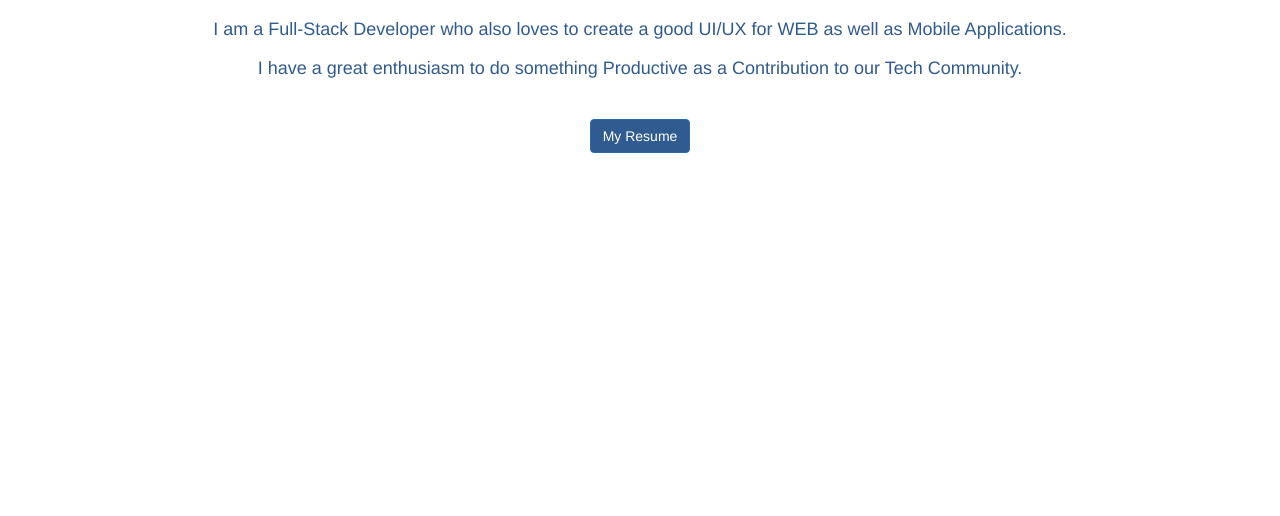
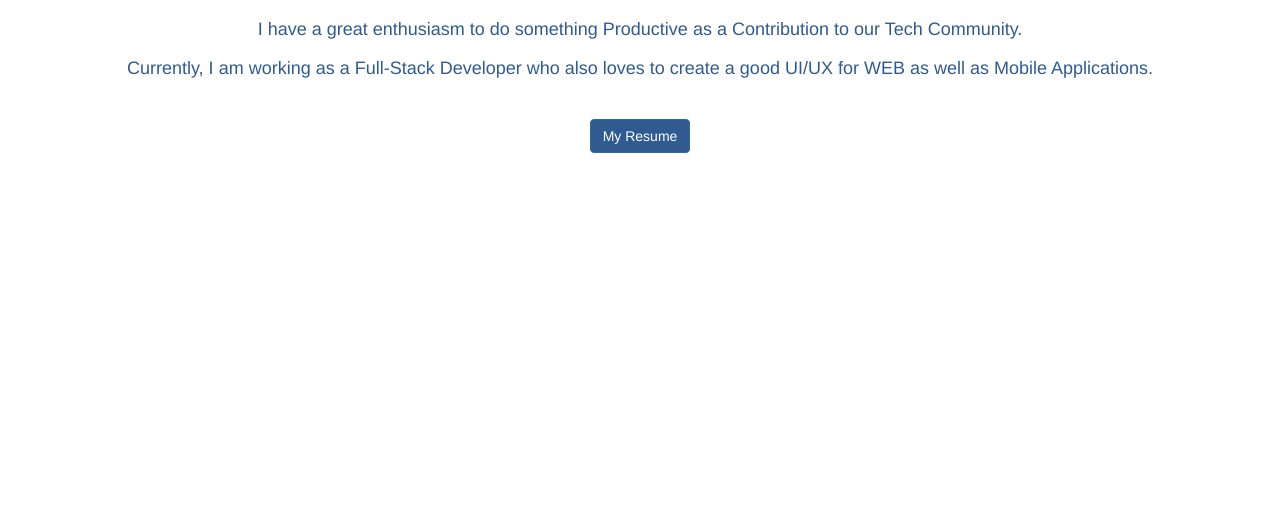
Before and after one commit to NishiGaba/NishiGaba.github.io, a plain HTML site: page index.html in a window 1280 px wide. Shown: the part 284-800 px from the top of the page. Drawn offline with Linux system fonts and the light colour scheme.

Commit message:
Content Updation

```diff
--- a/index.html
+++ b/index.html
@@ -38,13 +38,13 @@
 
         <div class="row" style="margin-top: 16px;">
             <div class="col-md-12">
-                <center><h4 class="textColor">I am a Full-Stack Developer who also loves to create a good UI/UX for WEB as well as Mobile Applications.</h4></center>
+                <center><h4 class="textColor">I have a great enthusiasm to do something Productive as a Contribution to our Tech Community.</h4></center>
             </div>
         </div>
 
         <div class="row">
             <div class="col-md-12">
-                <center><h4 class="textColor">I have a great enthusiasm to do something Productive as a Contribution to our Tech Community.</h4></center>
+                <center><h4 class="textColor">Currently, I am working as a Full-Stack Developer who also loves to create a good UI/UX for WEB as well as Mobile Applications.</h4></center>
             </div>
         </div>
 
```
